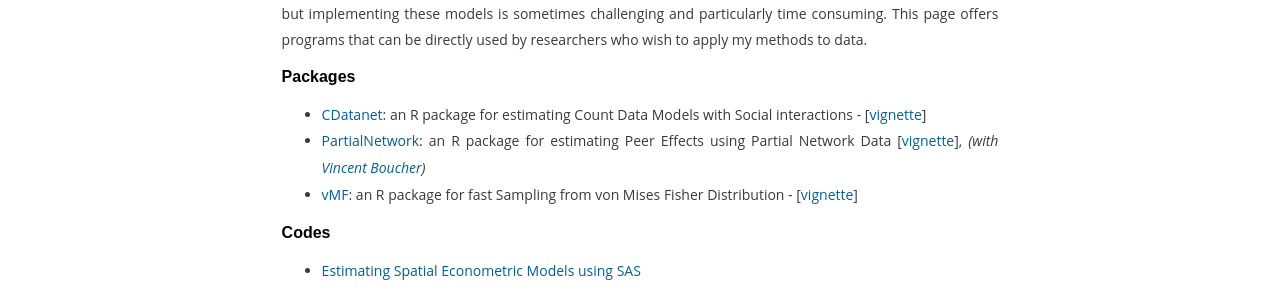
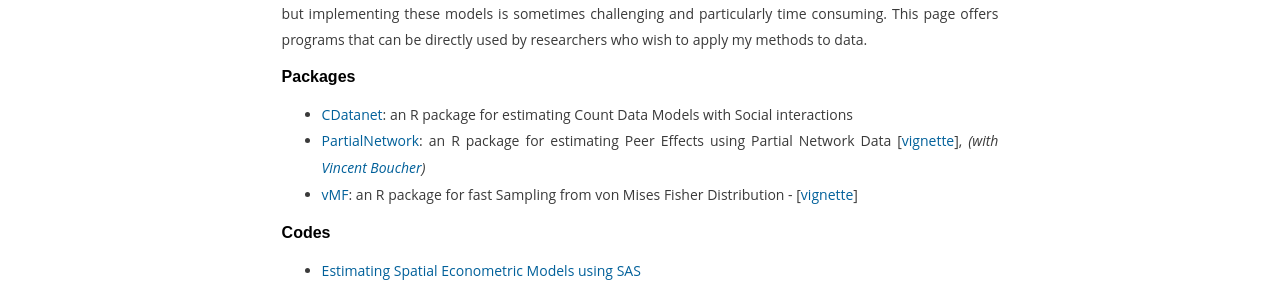
Before and after one commit to ahoundetoungan/ahoundetoungan.github.io, a Jekyll site: the page built from software/index.html, in a window 1280 px wide. Shown: the part 321-621 px from the top of the page. Built offline with Jekyll 4.4.1, drawn with Linux system fonts in a browser that asks for light colours.

Commit message:
research

```diff
--- a/software/index.html
+++ b/software/index.html
@@ -22,8 +22,8 @@
       <h2>Packages</h2>
       <div id = "research2">
         <ul>
-          <li><a href="https://CRAN.R-project.org/package=CDatanet" target="_blank">CDatanet</a>: an R package for estimating Count Data Models with Social interactions - [<a href="https://CRAN.R-project.org/package=CDatanet/vignettes/CDatanet.pdf" target="_blank">vignette</a>]</li>
-          <li><a href="https://rdrr.io/github/ahoundetoungan/PartialNetwork/man/PartialNetwork-package.html" target="_blank">PartialNetwork</a>: an R package for estimating Peer Effects using Partial Network Data [<a href="https://nbviewer.jupyter.org/github/ahoundetoungan/PartialNetwork/blob/master/doc/Docx.pdf" target="_blank">vignette</a>], <i>(with <a href="https://www.vincentbouchereconomist.com/" target="_blank">Vincent Boucher</a>)</i></li>
+          <li><a href="https://CRAN.R-project.org/package=CDatanet" target="_blank">CDatanet</a>: an R package for estimating Count Data Models with Social interactions</li>
+          <li><a href="https://rdrr.io/github/ahoundetoungan/PartialNetwork/man/PartialNetwork-package.html" target="_blank">PartialNetwork</a>: an R package for estimating Peer Effects using Partial Network Data [<a href="https://nbviewer.org/github/ahoundetoungan/PartialNetwork/blob/master/doc/PartialNetwork_vignette.pdf" target="_blank">vignette</a>], <i>(with <a href="https://www.vincentbouchereconomist.com/" target="_blank">Vincent Boucher</a>)</i></li>
           <li><a href="https://github.com/ahoundetoungan/vMF" target="_blank">vMF</a>: an R package for fast Sampling from von Mises Fisher Distribution - [<a href="https://nbviewer.jupyter.org/github/ahoundetoungan/vMF/blob/master/doc/vMF.pdf" target="_blank">vignette</a>]</li>
         </ul>
       <h2>Codes</h2>
```
